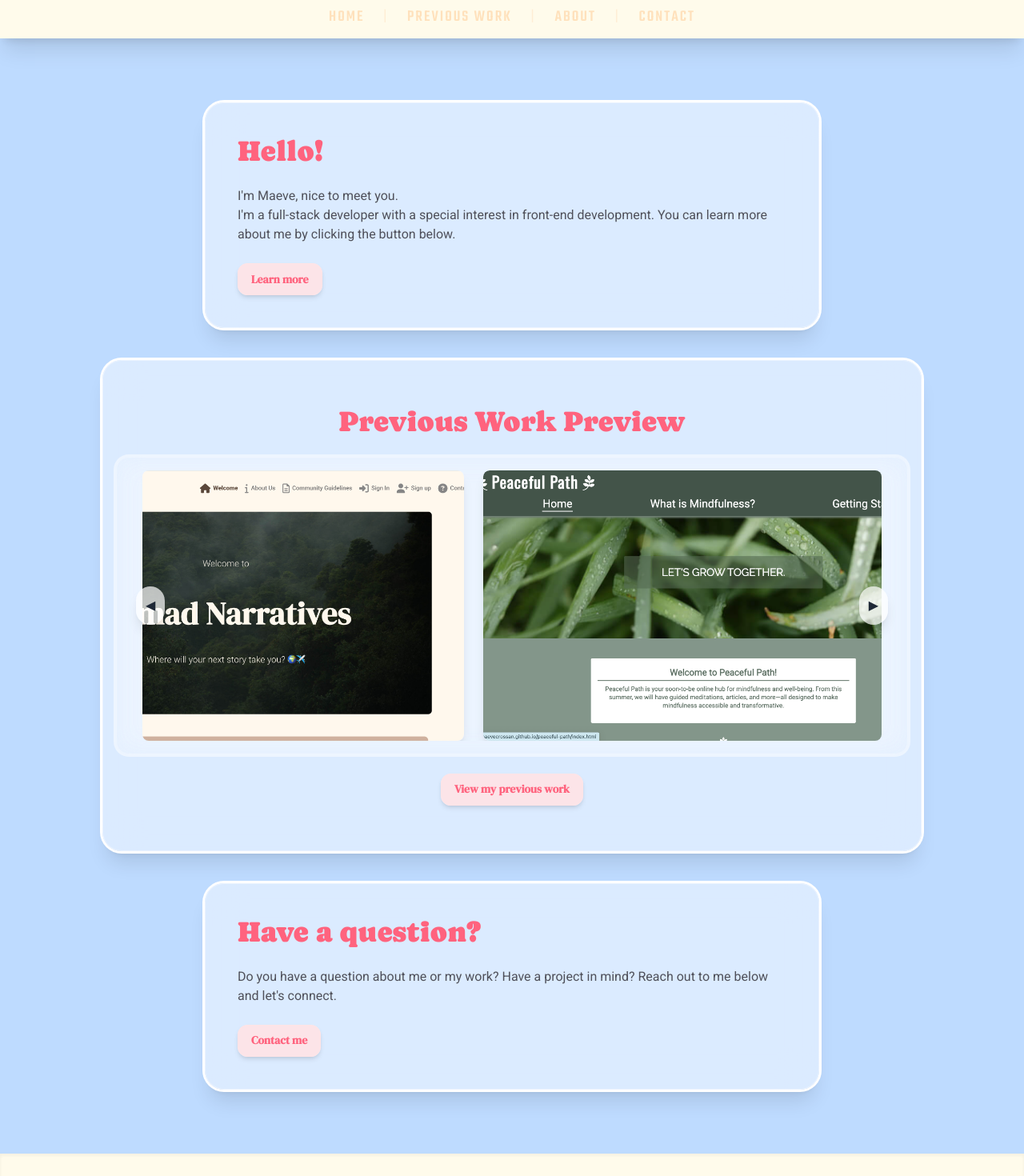
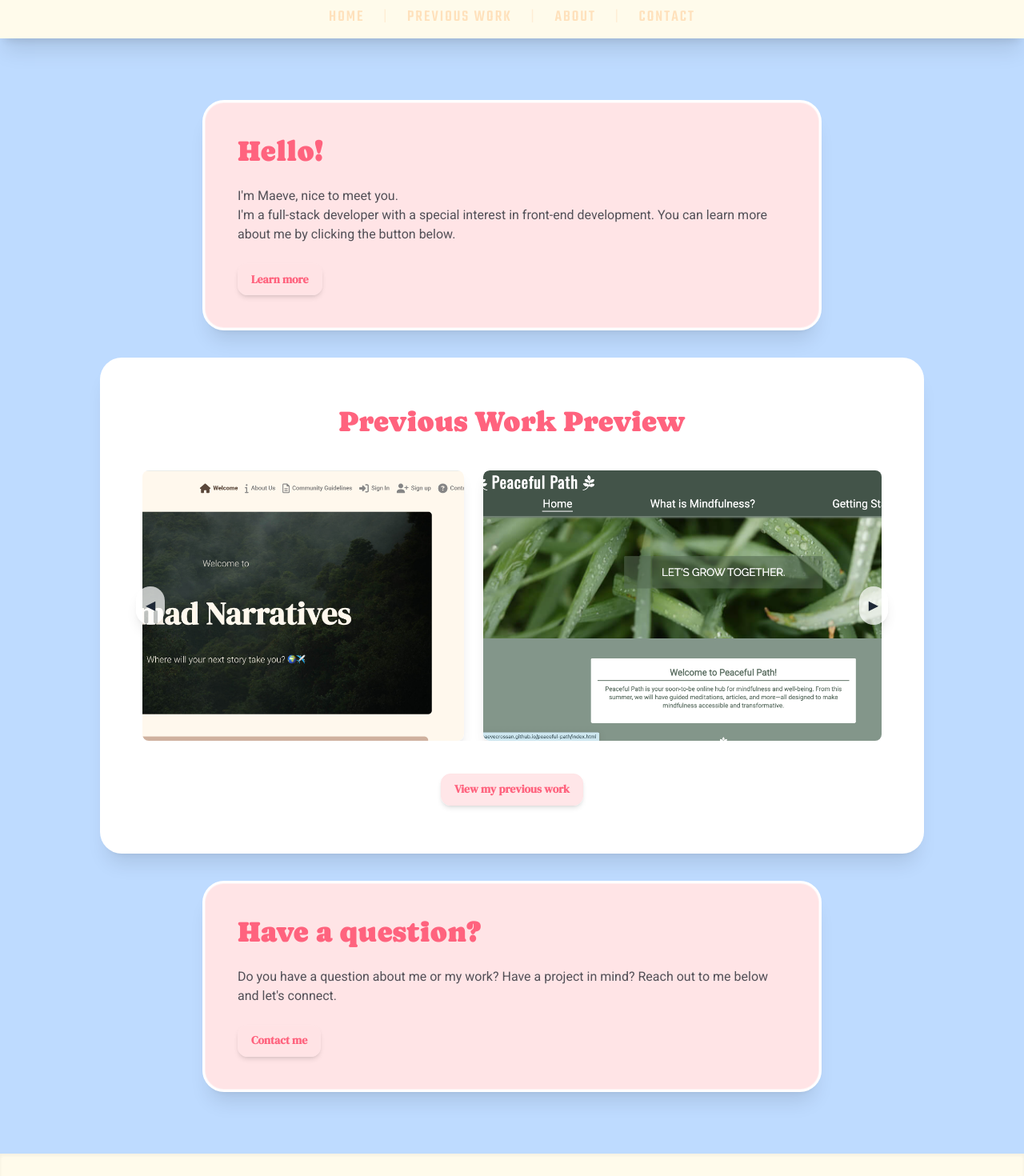
Before and after one commit to maevecrossan/my-portfolio, a Next.js app: page / in a window 1280 px wide. Shown: the part 140-1610 px from the top of the page at 80% size. Built offline with nearby package versions, Linux system fonts and the light colour scheme.

Commit message:
Update home page card colours.

```diff
--- a/src/app/page.js
+++ b/src/app/page.js
@@ -50,7 +50,7 @@ export default function Homepage() {
 
             {/* Greeting */}
             <section
-                className="m-6 md:m-10 w-full max-w-3xl rounded-3xl p-8 md:p-10 bg-blue-50/60 backdrop-blur-xl border border-white/40 ring-3 ring-white shadow-xl text-zinc-800"
+                className="m-6 md:m-10 w-full max-w-3xl rounded-3xl p-8 md:p-10 bg-rose-100 backdrop-blur-xl border border-white/40 ring-3 ring-white shadow-xl text-zinc-800"
                 aria-labelledby="intro-heading"
             >
                 <h2 id="intro-heading" className="mb-6 text-3xl md:text-4xl font-caprasimo text-rose-400">
@@ -70,7 +70,7 @@ export default function Homepage() {
 
             {/* Previous Work */}
             <section
-                className="w-full max-w-5xl mx-auto px-4 py-10 md:py-14 rounded-3xl bg-blue-50/60 backdrop-blur-xl border border-white/40 ring-3 ring-white shadow-xl text-zinc-800 flex flex-col items-center"
+                className="w-full max-w-5xl mx-auto px-4 py-10 md:py-14 rounded-3xl bg-white backdrop-blur-xl border border-white/40 ring-3 ring-white shadow-xl text-zinc-800 flex flex-col items-center"
                 aria-labelledby="work-heading"
             >
                 <h2 id="work-heading" className="mb-6 text-3xl md:text-4xl font-caprasimo text-rose-400 text-center">
@@ -90,7 +90,7 @@ export default function Homepage() {
 
             {/* Contact Me */}
             <section
-                className="m-6 md:m-10 w-full max-w-3xl rounded-3xl p-8 md:p-10 bg-blue-50/60 backdrop-blur-xl border border-white/40 ring-3 ring-white shadow-xl text-zinc-800"
+                className="m-6 md:m-10 w-full max-w-3xl rounded-3xl p-8 md:p-10 bg-rose-100 backdrop-blur-xl border border-white/40 ring-3 ring-white shadow-xl text-zinc-800"
                 aria-labelledby="contact-heading"
             >
                 <h2 id="contact-heading" className="mb-6 text-3xl md:text-4xl font-caprasimo text-rose-400">
```
